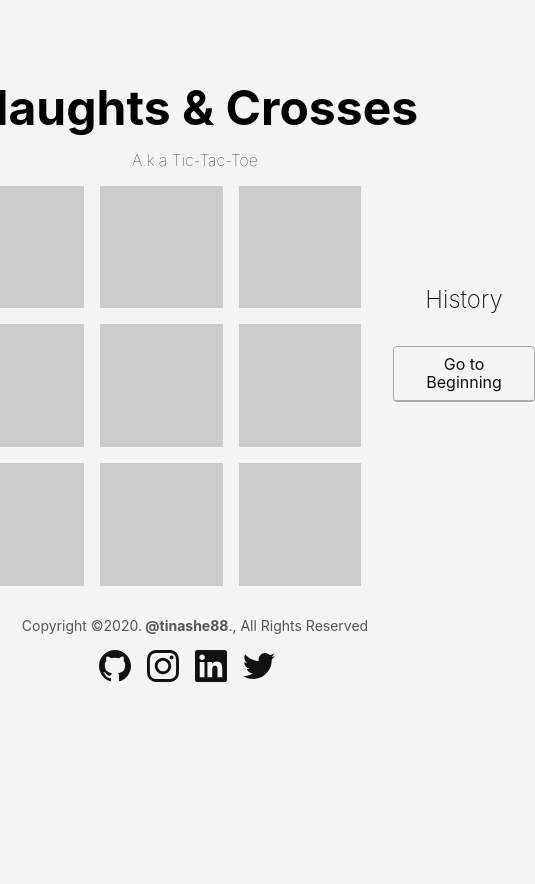
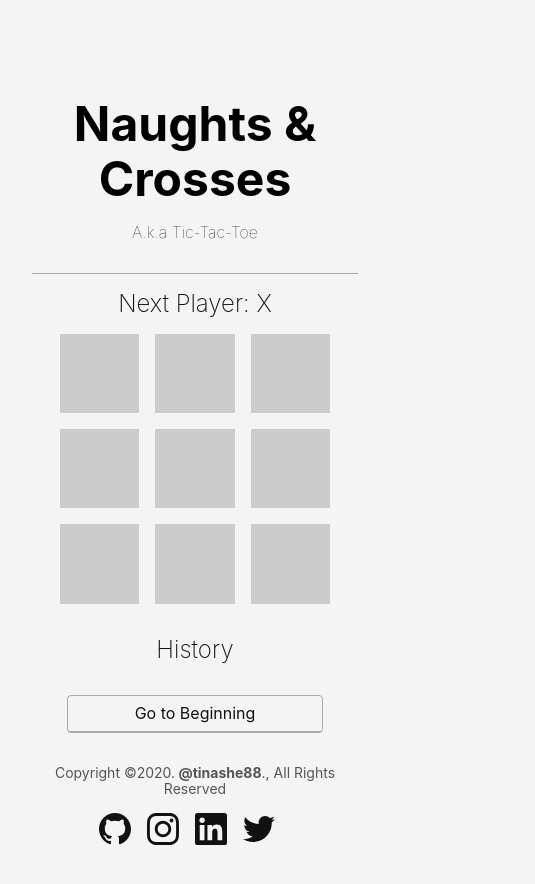
Before and after one commit to tinashe-88/tic-tac-toe, a React (Create React App) app: page / in a window 390 px wide. Shown: the top 884 px of the page, 535 px wide, since content can reach past the window. Before the commit the page ends 844 px from the top, so only its background shows below. Built offline with nearby package versions, Linux system fonts and the light colour scheme.

Commit message:
app is mobile responsive

```diff
--- a/src/components/game/game.jsx
+++ b/src/components/game/game.jsx
@@ -53,7 +53,7 @@ const Game = () => {
   return (
     <div className="flex flex-column flex-row-ns">
       <div className="dt mw0 center pv0 pv2-m pv3-ns">
-        <div className="dtc pr4">
+        <div className="dtc-ns pr4-ns mb3 ">
           <h2 className="f3 f4-m f3-l fw2">
             {
               winner ? "The Winner is " + winner :
@@ -62,7 +62,7 @@ const Game = () => {
           </h2>
         </div>
         <Board squares={history[stepNumber]} onClick={handleClick}/>
-        <div className="dtc pl4 pl3-ns overflow-y:hidden">
+        <div className="dtc-ns pl3-ns">
           <h3 className="f3 f4-m f3-l fw2">History</h3>
           <ul className="list pl0 ml0 center mw5 br3">
             {renderMoves()}
--- a/src/components/header/header.jsx
+++ b/src/components/header/header.jsx
@@ -2,7 +2,7 @@ import React from 'react'
 import 'tachyons'
 
 const Header = () => (
-  <nav className="pa3 pa0-ns mb3-ns">
+  <nav className="pa4 pa3-ns mb3 bb b--light-silver">
     <h1
       className="link dim black b f1 tc db mb3 mb2-ns"
       href="/"
@@ -10,7 +10,7 @@ const Header = () => (
     >
       Naughts & Crosses
     </h1>
-    <span className="fw1 ">A.k.a Tic-Tac-Toe</span>
+    <span className="fw1">A.k.a Tic-Tac-Toe</span>
   </nav>
 )
 
--- a/src/index.css
+++ b/src/index.css
@@ -76,3 +76,18 @@ li {
   padding: 0.5rem;
   margin: 0.5rem 1rem;
 }
+
+/* Board component mobile styles */
+@media only screen and (max-width: 425px){
+  .board {
+    width: 270px;
+    height: 270px;
+  }
+}
+
+/* Squares mobile styles */
+@media only screen and (max-width: 425px){
+  .squares {
+    font-size: 2rem;
+  }
+}
```
